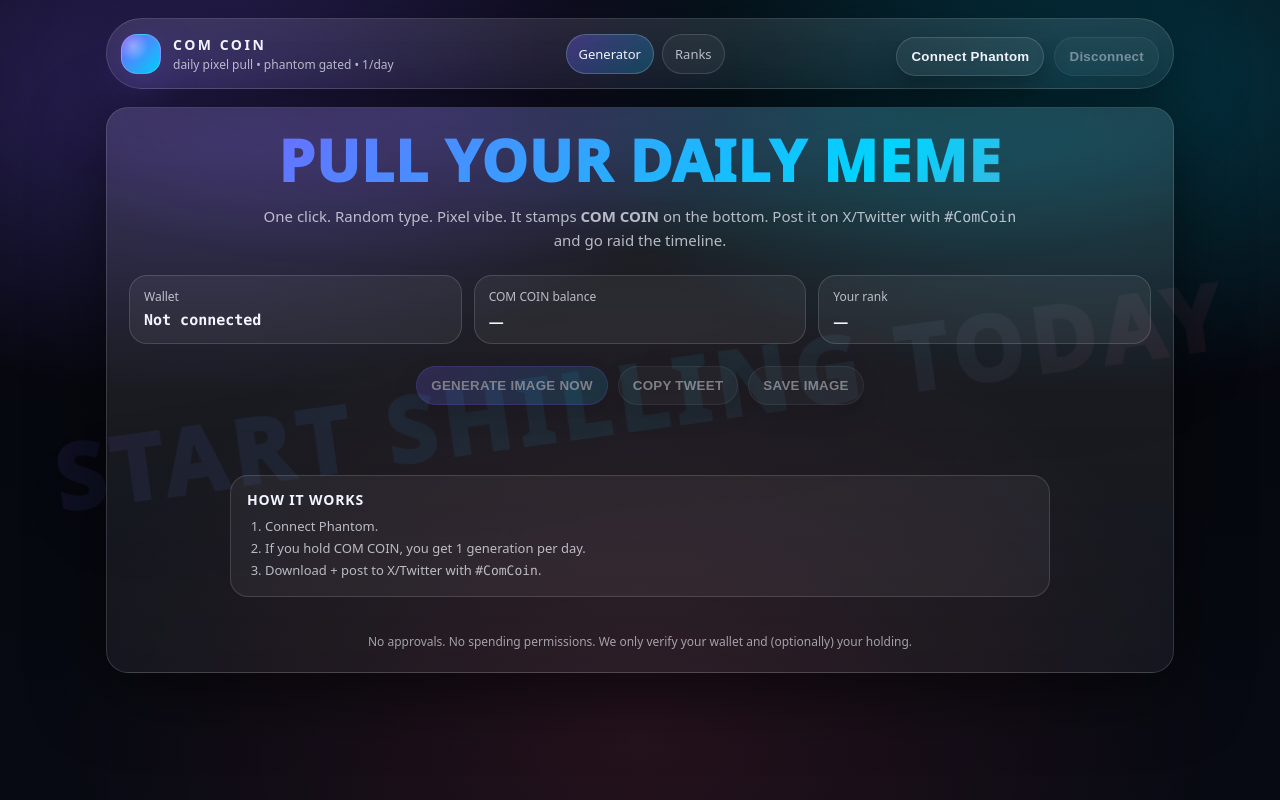
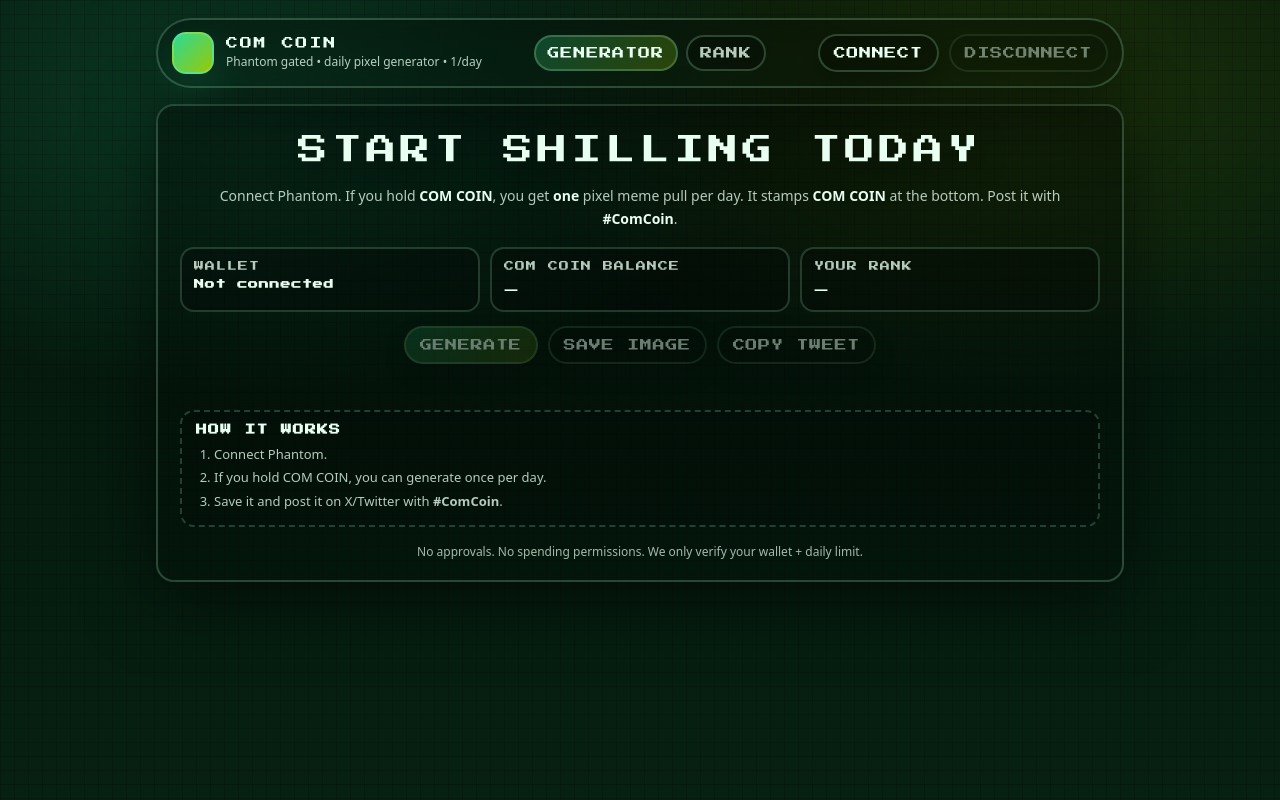
Before and after one commit to edlakin04/slotstest, a website with bundled scripts: page index.html in a window 1280 px wide. Built offline with nearby package versions, Linux system fonts and the light colour scheme.

Commit message:
Update index.html

```diff
--- a/index.html
+++ b/index.html
@@ -3,304 +3,322 @@
 <head>
   <meta charset="utf-8" />
   <meta name="viewport" content="width=device-width, initial-scale=1" />
-  <title>COM COIN — Daily Pixel Meme Pull</title>
-  <meta name="description" content="COM COIN — Phantom-gated daily pixel meme pull. Generate once per day and post it on Twitter." />
+  <title>COM COIN — Start Shilling Today</title>
+  <meta name="description" content="COM COIN — Phantom-gated daily pixel meme pull. Generate once per day and post it." />
+
+  <!-- Pixel font -->
+  <link rel="preconnect" href="https://fonts.googleapis.com">
+  <link rel="preconnect" href="https://fonts.gstatic.com" crossorigin>
+  <link href="https://fonts.googleapis.com/css2?family=Press+Start+2P&display=swap" rel="stylesheet">
+
   <style>
     :root{
-      --bg0:#05060C;
-      --bg1:#070A12;
-      --card: rgba(255,255,255,.07);
-      --card2: rgba(255,255,255,.10);
-      --border: rgba(255,255,255,.14);
-      --text:#F2F5FF;
-      --muted: rgba(242,245,255,.72);
-      --accent:#7C5CFF;
-      --accent2:#00D4FF;
-      --hot:#FF4D6D;
-      --good:#2EE59D;
+      --bg0:#04160B;
+      --bg1:#062011;
+      --panel: rgba(0,0,0,.35);
+      --panel2: rgba(0,0,0,.45);
+      --border: rgba(180,255,210,.22);
+      --text:#E9FFF1;
+      --muted: rgba(233,255,241,.78);
+      --green:#2EE59D;
+      --hot:#C8FF00;
       --bad:#FF4D6D;
       --shadow: 0 18px 70px rgba(0,0,0,.55);
-      --radius: 22px;
+      --radius: 18px;
+      --pix: "Press Start 2P", ui-monospace, SFMono-Regular, Menlo, Monaco, Consolas, monospace;
     }
     *{ box-sizing:border-box; }
     html,body{ height:100%; }
     body{
       margin:0;
-      font-family: ui-sans-serif, system-ui, -apple-system, Segoe UI, Roboto, Arial, "Apple Color Emoji","Segoe UI Emoji";
       color:var(--text);
       background:
-        radial-gradient(900px 520px at 15% 10%, rgba(124,92,255,.33), transparent 60%),
-        radial-gradient(900px 520px at 85% 10%, rgba(0,212,255,.24), transparent 60%),
-        radial-gradient(900px 700px at 50% 92%, rgba(255,77,109,.12), transparent 65%),
+        /* pixel grid */
+        linear-gradient(90deg, rgba(0,0,0,.14) 1px, transparent 1px),
+        linear-gradient(rgba(0,0,0,.14) 1px, transparent 1px),
+        /* green base */
+        radial-gradient(900px 520px at 20% 10%, rgba(46,229,157,.18), transparent 60%),
+        radial-gradient(900px 520px at 80% 10%, rgba(200,255,0,.12), transparent 60%),
         linear-gradient(180deg, var(--bg0), var(--bg1));
+      background-size: 14px 14px, 14px 14px, auto, auto, auto;
       overflow-x:hidden;
+      image-rendering: pixelated;
+      font-family: ui-sans-serif, system-ui, -apple-system, Segoe UI, Roboto, Arial;
     }
     a{ color:inherit; text-decoration:none; }
 
-    /* big memey background text */
-    .bgWords{
-      position: fixed;
-      inset: 0;
-      pointer-events:none;
-      opacity: .10;
-      filter: blur(.2px);
-      display:grid;
-      place-items:center;
-      z-index:0;
-    }
-    .bgWords .w{
-      font-weight: 950;
-      letter-spacing: .08em;
-      text-transform: uppercase;
-      font-size: clamp(42px, 7vw, 96px);
-      transform: rotate(-8deg);
-      background: linear-gradient(135deg, rgba(124,92,255,.95), rgba(0,212,255,.85), rgba(255,77,109,.85));
-      -webkit-background-clip: text;
-      background-clip: text;
-      color: transparent;
-      text-shadow: 0 30px 120px rgba(0,0,0,.55);
-      animation: floaty 6.5s ease-in-out infinite;
-      text-align:center;
-      padding: 0 14px;
-    }
-    @keyframes floaty{
-      0%,100%{ transform: translateY(0) rotate(-8deg); }
-      50%{ transform: translateY(-10px) rotate(-8deg); }
-    }
-
-    .wrap{ max-width:1100px; margin:0 auto; padding:18px 16px 64px; position:relative; z-index:1; }
+    .wrap{ max-width:1000px; margin:0 auto; padding:18px 16px 64px; }
 
     .topbar{
-      display:flex; align-items:center; justify-content:space-between; gap:12px;
+      display:flex; align-items:center; justify-content:space-between; gap:10px;
       padding:12px 14px;
-      border:1px solid var(--border);
-      background: linear-gradient(180deg, rgba(255,255,255,.10), rgba(255,255,255,.05));
+      border:2px solid var(--border);
+      background: linear-gradient(180deg, rgba(0,0,0,.35), rgba(0,0,0,.25));
       border-radius: 999px;
       box-shadow: var(--shadow);
-      backdrop-filter: blur(14px);
+      backdrop-filter: blur(10px);
     }
-    .brand{ display:flex; align-items:center; gap:12px; }
+    .brand{ display:flex; align-items:center; gap:12px; min-width: 0; }
     .logo{
-      width:40px; height:40px; border-radius: 16px;
+      width:42px; height:42px; border-radius: 14px;
       background:
-        radial-gradient(circle at 30% 30%, rgba(255,255,255,.35), transparent 40%),
-        linear-gradient(135deg, var(--accent), var(--accent2));
-      box-shadow: 0 14px 40px rgba(124,92,255,.30);
-      border:1px solid rgba(255,255,255,.18);
+        linear-gradient(135deg, rgba(46,229,157,.95), rgba(200,255,0,.75));
+      box-shadow: 0 14px 40px rgba(46,229,157,.18);
+      border:2px solid rgba(180,255,210,.22);
+      flex: 0 0 auto;
     }
-    .brand .name{ font-size:14px; font-weight: 900; letter-spacing:.18em; }
-    .brand .tag{ font-size:12px; color:var(--muted); margin-top:2px; }
-
-    .tabs{ display:flex; gap:8px; flex-wrap:wrap; }
+    .brandTxt{ min-width: 0; }
+    .brandName{
+      font-family: var(--pix);
+      font-size: 12px;
+      letter-spacing:.16em;
+      text-transform: uppercase;
+      margin:0;
+      white-space:nowrap;
+    }
+    .brandTag{
+      margin-top:4px;
+      font-size: 12px;
+      color: var(--muted);
+      white-space:nowrap;
+      overflow:hidden;
+      text-overflow:ellipsis;
+      max-width: 320px;
+    }
+    .tabs{ display:flex; gap:8px; flex-wrap:wrap; align-items:center; }
     .tab{
       padding:10px 12px;
-      border:1px solid var(--border);
+      border:2px solid var(--border);
       border-radius: 999px;
-      background: rgba(255,255,255,.05);
+      background: rgba(0,0,0,.25);
       color: var(--muted);
-      font-size: 13px;
-      transition: .15s ease;
+      font-size: 12px;
+      font-family: var(--pix);
+      letter-spacing:.08em;
+      text-transform: uppercase;
     }
-    .tab:hover{ background: rgba(255,255,255,.09); color: var(--text); }
     .tab.primary{
-      background: linear-gradient(135deg, rgba(124,92,255,.35), rgba(0,212,255,.22));
       color: var(--text);
-      border-color: rgba(255,255,255,.20);
+      background: linear-gradient(135deg, rgba(46,229,157,.22), rgba(200,255,0,.18));
     }
 
     .btn{
-      appearance:none; border:1px solid var(--border);
-      background: rgba(255,255,255,.06);
+      appearance:none;
+      border:2px solid var(--border);
+      background: rgba(0,0,0,.28);
       color: var(--text);
       padding:11px 14px;
       border-radius: 999px;
       cursor:pointer;
-      font-weight: 850;
-      letter-spacing:.02em;
-      transition: .15s ease;
+      font-family: var(--pix);
+      font-size: 12px;
+      letter-spacing:.06em;
+      text-transform: uppercase;
       box-shadow: 0 10px 26px rgba(0,0,0,.30);
+      transition: transform .12s ease, background .12s ease;
     }
-    .btn:hover{ transform: translateY(-1px); background: rgba(255,255,255,.09); }
+    .btn:hover{ transform: translateY(-1px); background: rgba(0,0,0,.36); }
     .btn:disabled{ opacity:.45; cursor:not-allowed; transform:none; }
-
-    .btn.accent{
-      border-color: rgba(124,92,255,.55);
-      background: linear-gradient(135deg, rgba(124,92,255,.45), rgba(0,212,255,.28));
+    .btn.primary{
+      background: linear-gradient(135deg, rgba(46,229,157,.28), rgba(200,255,0,.22));
     }
 
-    /* center stage generator */
     .stage{
-      margin-top: 18px;
-      border:1px solid var(--border);
+      margin-top: 16px;
+      border:2px solid var(--border);
       border-radius: var(--radius);
-      background: linear-gradient(180deg, rgba(255,255,255,.11), rgba(255,255,255,.05));
+      background: linear-gradient(180deg, rgba(0,0,0,.34), rgba(0,0,0,.22));
       box-shadow: var(--shadow);
-      padding: 22px;
-      position:relative;
-      overflow:hidden;
+      padding: 20px;
+      text-align:center;
     }
-    .stage:before{
-      content:"";
-      position:absolute; inset:-2px;
-      background: radial-gradient(800px 280px at 30% 0%, rgba(124,92,255,.25), transparent 60%),
-                  radial-gradient(800px 280px at 70% 0%, rgba(0,212,255,.18), transparent 60%);
-      pointer-events:none;
-      opacity:.8;
+
+    .bigTitle{
+      margin: 8px 0 12px;
+      font-family: var(--pix);
+      font-size: clamp(18px, 2.8vw, 30px);
+      letter-spacing:.14em;
+      text-transform: uppercase;
+      line-height: 1.25;
+      text-shadow: 0 10px 30px rgba(0,0,0,.55);
+      animation: pop 1.4s ease-in-out infinite;
     }
-    .stageInner{ position:relative; z-index:1; display:grid; gap:16px; justify-items:center; text-align:center; }
-
-    .headline{
-      margin:0;
-      font-size: clamp(34px, 5vw, 58px);
-      font-weight: 950;
-      letter-spacing: .02em;
-      line-height: 1.02;
-      text-transform: uppercase;
-    }
-    .headline .shine{
-      background: linear-gradient(135deg, rgba(124,92,255,1), rgba(0,212,255,1), rgba(255,77,109,1));
-      -webkit-background-clip: text;
-      background-clip: text;
-      color: transparent;
-      animation: shimmer 2.4s linear infinite;
-      background-size: 200% 100%;
-    }
-    @keyframes shimmer{
-      0%{ background-position: 0% 50%; }
-      100%{ background-position: 200% 50%; }
+    @keyframes pop{
+      0%,100%{ transform: translateY(0); }
+      50%{ transform: translateY(-2px); }
     }
 
     .sub{
-      margin:0;
+      margin:0 auto 16px;
+      max-width: 860px;
       color: var(--muted);
-      max-width: 760px;
-      line-height: 1.55;
-      font-size: 15px;
+      line-height: 1.7;
+      font-size: 14px;
     }
+    .sub b{ color: var(--text); }
 
     .stats{
-      width:100%;
       display:grid;
-      grid-template-columns: repeat(3, minmax(0, 1fr));
-      gap: 12px;
-      margin-top: 6px;
+      grid-template-columns: repeat(3, minmax(0,1fr));
+      gap: 10px;
+      margin: 0 auto 14px;
+      max-width: 920px;
+      text-align:left;
     }
     @media (max-width: 900px){
       .stats{ grid-template-columns: 1fr; }
     }
     .stat{
-      border:1px solid rgba(255,255,255,.14);
-      border-radius: 18px;
-      background: rgba(255,255,255,.06);
+      border:2px solid rgba(180,255,210,.18);
+      border-radius: 14px;
+      background: rgba(0,0,0,.25);
+      padding: 12px 12px;
+      min-width:0;
+    }
+    .k{
+      font-family: var(--pix);
+      font-size: 10px;
+      letter-spacing:.10em;
+      color: var(--muted);
+      text-transform: uppercase;
+    }
+    .v{
+      margin-top: 8px;
+      font-weight: 800;
+      font-size: 14px;
+      min-width:0;
+    }
+    .walletFit{
+      font-family: var(--pix);
+      font-size: 10px;
+      letter-spacing:.08em;
+      white-space: nowrap;
+      overflow: hidden;
+      text-overflow: ellipsis;
+      display:block;
+      max-width: 100%;
+    }
+
+    .actions{
+      display:flex; gap:10px; justify-content:center; flex-wrap:wrap;
+      margin: 10px 0 8px;
+    }
+
+    .msg{
+      min-height: 24px;
+      margin-top: 8px;
+      color: var(--muted);
+      font-size: 13px;
+    }
+    .msg.ok{ color: rgba(46,229,157,.98); }
+    .msg.bad{ color: rgba(255,77,109,.98); }
+
+    .out{
+      display:none;
+      max-width: 920px;
+      margin: 14px auto 0;
+      border:2px solid rgba(180,255,210,.18);
+      border-radius: 14px;
+      background: rgba(0,0,0,.26);
+      padding: 12px;
+      text-align:left;
+    }
+    .out img{
+      width: 100%;
+      border-radius: 12px;
+      border:2px solid rgba(180,255,210,.14);
+      background: rgba(0,0,0,.35);
+      display:block;
+    }
+    .outLine{
+      margin-top: 10px;
+      color: var(--muted);
+      font-size: 12px;
+      display:flex;
+      justify-content:space-between;
+      align-items:center;
+      gap: 10px;
+      flex-wrap:wrap;
+    }
+    .chip{
+      font-family: var(--pix);
+      font-size: 10px;
+      letter-spacing:.10em;
+      text-transform: uppercase;
+      padding: 8px 10px;
+      border-radius: 999px;
+      border:2px solid rgba(180,255,210,.18);
+      background: rgba(0,0,0,.22);
+      color: var(--text);
+    }
+
+    .how{
+      max-width: 920px;
+      margin: 14px auto 0;
+      border:2px dashed rgba(180,255,210,.20);
+      border-radius: 14px;
+      background: rgba(0,0,0,.18);
       padding: 12px 14px;
       text-align:left;
     }
-    .k{ font-size:12px; color: var(--muted); }
-    .v{ margin-top:6px; font-size: 15px; font-weight: 900; }
-    .mono{ font-family: ui-monospace, SFMono-Regular, Menlo, Monaco, Consolas, "Liberation Mono","Courier New", monospace; }
-
-    .actions{
-      display:flex; gap:10px; flex-wrap:wrap; justify-content:center;
-      margin-top: 6px;
+    .how h3{
+      margin: 0 0 8px;
+      font-family: var(--pix);
+      font-size: 11px;
+      letter-spacing:.10em;
+      text-transform: uppercase;
+      color: var(--text);
+    }
+    .how ol{
+      margin:0;
+      padding-left: 18px;
+      color: var(--muted);
+      line-height: 1.8;
+      font-size: 13px;
     }
 
-    .msg{
-      min-height: 22px;
-      color: var(--muted);
-      font-size: 13px;
-      max-width: 820px;
-    }
-    .msg.ok{ color: rgba(46,229,157,.95); }
-    .msg.bad{ color: rgba(255,77,109,.98); }
-
-    .out{
-      width: 100%;
-      max-width: 820px;
-      border:1px solid rgba(255,255,255,.14);
-      border-radius: 18px;
-      background: rgba(255,255,255,.06);
-      padding: 12px;
-      display:none;
-      text-align:left;
-    }
-    .out img{
-      width:100%;
-      border-radius: 16px;
-      border: 1px solid rgba(255,255,255,.10);
-      background: rgba(0,0,0,.20);
-      display:block;
-    }
-    .shillLine{
-      margin: 10px 2px 2px;
-      color: var(--muted);
-      font-size: 13px;
-      display:flex;
-      flex-wrap:wrap;
-      gap: 10px;
-      align-items:center;
-      justify-content:space-between;
-    }
-    .shillLine b{ color: var(--text); }
-    .hint{
-      border:1px solid rgba(255,255,255,.14);
-      border-radius: 18px;
-      background: rgba(255,255,255,.05);
-      padding: 14px 16px;
+    .footer{
       margin-top: 16px;
-      max-width: 820px;
-      width: 100%;
-      text-align:left;
-    }
-    .hint h3{ margin:0 0 6px; font-size: 14px; letter-spacing:.06em; text-transform: uppercase; }
-    .hint ol{ margin: 0; padding-left: 18px; color: var(--muted); line-height: 1.7; font-size: 13px; }
-
-    .footer{
-      margin-top: 20px;
+      text-align:center;
       color: var(--muted);
       font-size: 12px;
-      text-align:center;
-      opacity: .85;
+      opacity:.9;
     }
   </style>
 </head>
 <body>
-  <div class="bgWords" aria-hidden="true">
-    <div class="w">START SHILLING TODAY</div>
-  </div>
-
   <div class="wrap">
     <div class="topbar">
       <div class="brand">
         <div class="logo" aria-hidden="true"></div>
-        <div>
-          <div class="name">COM COIN</div>
-          <div class="tag">daily pixel pull • phantom gated • 1/day</div>
+        <div class="brandTxt">
+          <p class="brandName">COM COIN</p>
+          <div class="brandTag">Phantom gated • daily pixel generator • 1/day</div>
         </div>
       </div>
 
-      <div class="tabs" role="navigation" aria-label="Primary">
+      <div class="tabs">
         <a class="tab primary" href="/">Generator</a>
-        <a class="tab" href="/rank">Ranks</a>
+        <a class="tab" href="/rank">Rank</a>
       </div>
 
-      <div class="actions">
-        <button class="btn" id="btnConnect">Connect Phantom</button>
+      <div style="display:flex; gap:10px; flex-wrap:wrap;">
+        <button class="btn" id="btnConnect">Connect</button>
         <button class="btn" id="btnDisconnect" disabled>Disconnect</button>
       </div>
     </div>
 
     <div class="stage">
-      <div class="stageInner">
-        <h2 class="headline"><span class="shine">PULL YOUR DAILY MEME</span></h2>
+      <div class="bigTitle">START SHILLING TODAY</div>
       <p class="sub">
-          One click. Random type. Pixel vibe. It stamps <b>COM COIN</b> on the bottom.
-          Post it on X/Twitter with <span class="mono">#ComCoin</span> and go raid the timeline.
+        Connect Phantom. If you hold <b>COM COIN</b>, you get <b>one</b> pixel meme pull per day.
+        It stamps <b>COM COIN</b> at the bottom. Post it with <b>#ComCoin</b>.
       </p>
 
       <div class="stats">
         <div class="stat">
           <div class="k">Wallet</div>
-            <div class="v mono" id="wallet">Not connected</div>
+          <div class="v walletFit" id="wallet">Not connected</div>
         </div>
         <div class="stat">
           <div class="k">COM COIN balance</div>
@@ -313,33 +331,32 @@
       </div>
 
       <div class="actions">
-          <button class="btn accent" id="btnGenerate" disabled>GENERATE IMAGE NOW</button>
-          <button class="btn" id="btnCopyTweet" disabled>COPY TWEET</button>
-          <button class="btn" id="btnDownload" disabled>SAVE IMAGE</button>
+        <button class="btn primary" id="btnGenerate" disabled>Generate</button>
+        <button class="btn" id="btnDownload" disabled>Save Image</button>
+        <button class="btn" id="btnCopyTweet" disabled>Copy Tweet</button>
       </div>
 
       <div class="msg" id="msg"></div>
 
       <div class="out" id="outCard">
         <img id="outImg" alt="COM COIN output" />
-          <div class="shillLine">
-            <div id="shillText"><b>Now:</b> post it with <span class="mono">#ComCoin</span> • start shilling 🫡</div>
-            <div class="mono" id="typeChip"></div>
+        <div class="outLine">
+          <div id="shillText">Post it with <b>#ComCoin</b> • get raiding 🫡</div>
+          <div class="chip" id="typeChip"></div>
         </div>
       </div>
 
-        <div class="hint">
+      <div class="how">
         <h3>How it works</h3>
         <ol>
           <li>Connect Phantom.</li>
-            <li>If you hold COM COIN, you get 1 generation per day.</li>
-            <li>Download + post to X/Twitter with <span class="mono">#ComCoin</span>.</li>
+          <li>If you hold COM COIN, you can generate once per day.</li>
+          <li>Save it and post it on X/Twitter with <b>#ComCoin</b>.</li>
         </ol>
       </div>
 
       <div class="footer">
-          No approvals. No spending permissions. We only verify your wallet and (optionally) your holding.
-        </div>
+        No approvals. No spending permissions. We only verify your wallet + daily limit.
       </div>
     </div>
 
```
Lines whose indentation alone changed are shown as unchanged.
